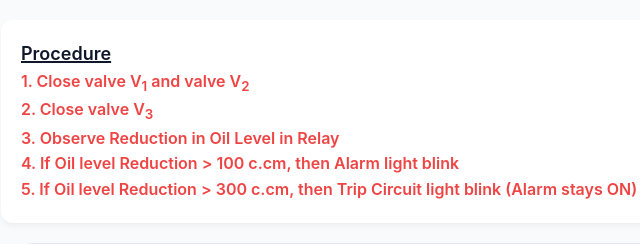
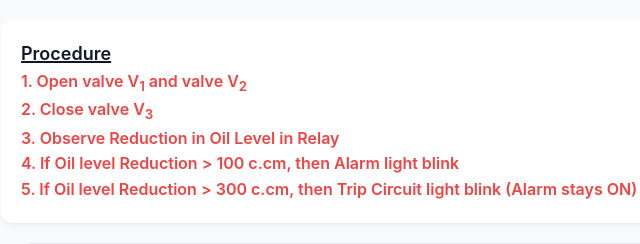
Before and after one commit to virtual-labs/exp-gas-actuated-buchholz-dei, a plain HTML site: page experiment/simulation/severe.html in a window 1280 px wide. Shown: the top 244 px of the page, 169-809 px from the left. Drawn offline with Linux system fonts and the light colour scheme.

Commit message:
Update procedure to open valves V1 and V2

```diff
--- a/experiment/simulation/severe.html
+++ b/experiment/simulation/severe.html
@@ -11,7 +11,7 @@
         <a href="index.html" class="nav-back">Back to Menu</a>
         <div class="procedure">
             <u>Procedure</u><br>
-            1. Close valve V<sub>1</sub> and valve V<sub>2</sub><br>
+           1.  Open valve V<sub>1</sub> and valve V<sub>2</sub><br>
             2. Close valve V<sub>3</sub><br>
             3. Observe Reduction in Oil Level in Relay<br>
             4. If Oil level Reduction > 100 c.cm, then Alarm light blink<br>
```
